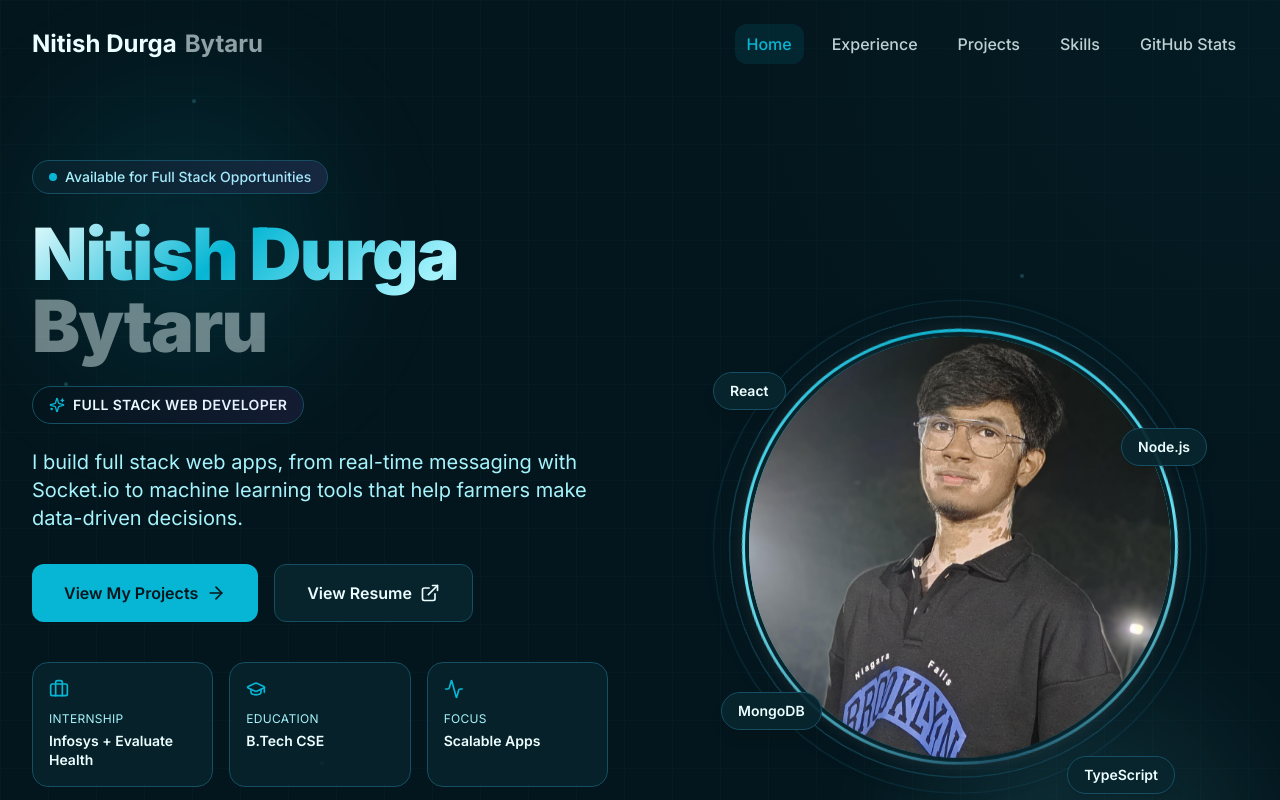
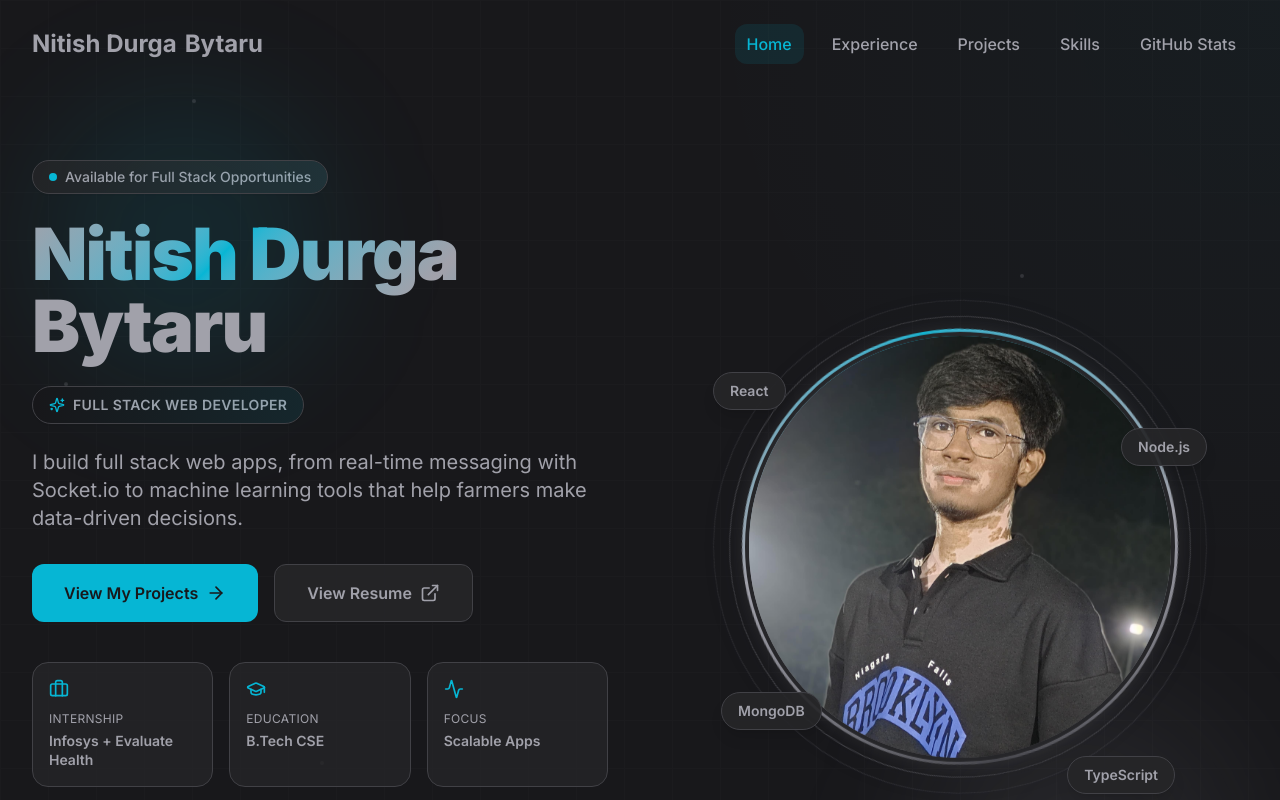
Before and after one commit to nitishbytaru/portfolio, a Next.js app: page / in a window 1280 px wide. Shown: the top 800 px of the page. Built offline with nearby package versions, Linux system fonts and the light colour scheme.

Commit message:
refactor: update color palette and theme variables across components and styles

```diff
--- a/src/app/analytics/page.tsx
+++ b/src/app/analytics/page.tsx
@@ -266,10 +266,10 @@ const AvailabilityCard: React.FC<AvailabilityCardProps> = ({ profile, languages,
     >
       <div className="flex flex-col h-full justify-between space-y-4">
         <div className="flex items-center justify-between">
-          <div className="flex items-center gap-2 px-3 py-1 rounded-full bg-emerald-500/10 border border-emerald-500/20 text-emerald-400 text-xs font-semibold">
+          <div className="flex items-center gap-2 px-3 py-1 rounded-full bg-primary/10 border border-primary/20 text-primary text-xs font-semibold">
             <span className="relative flex h-2 w-2">
-              <span className="animate-ping absolute inline-flex h-full w-full rounded-full bg-emerald-400 opacity-75"></span>
-              <span className="relative inline-flex rounded-full h-2 w-2 bg-emerald-500"></span>
+              <span className="animate-ping absolute inline-flex h-full w-full rounded-full bg-primary opacity-75"></span>
+              <span className="relative inline-flex rounded-full h-2 w-2 bg-primary"></span>
             </span>
             <span>Available for Opportunities</span>
           </div>
@@ -321,7 +321,7 @@ const AchievementsCard: React.FC<AchievementsCardProps> = ({ stats, languages, e
         id: "star_collector",
         title: "Star Collector",
         desc: `${stats.totalStars} stars earned`,
-        color: "from-amber-400 to-orange-500",
+        color: "from-primary to-primary-hover",
         icon: "⭐",
       });
     } else {
@@ -329,7 +329,7 @@ const AchievementsCard: React.FC<AchievementsCardProps> = ({ stats, languages, e
         id: "explorer",
         title: "Explorer",
         desc: "Beginning the journey",
-        color: "from-blue-400 to-indigo-500",
+        color: "from-primary to-primary-hover",
         icon: "🧭",
       });
     }
@@ -339,7 +339,7 @@ const AchievementsCard: React.FC<AchievementsCardProps> = ({ stats, languages, e
         id: "deployer",
         title: "Live Deployer",
         desc: `${stats.deployedCount} active links`,
-        color: "from-emerald-400 to-teal-500",
+        color: "from-primary to-primary-hover",
         icon: "🚀",
       });
     }
@@ -349,7 +349,7 @@ const AchievementsCard: React.FC<AchievementsCardProps> = ({ stats, languages, e
         id: "polyglot",
         title: "Polyglot",
         desc: `${languages.length} languages used`,
-        color: "from-purple-400 to-pink-500",
+        color: "from-primary to-primary-hover",
         icon: "💻",
       });
     }
@@ -360,7 +360,7 @@ const AchievementsCard: React.FC<AchievementsCardProps> = ({ stats, languages, e
         id: "pr_creator",
         title: "Active Pusher",
         desc: `${commitEventsCount} push events recently`,
-        color: "from-cyan-400 to-blue-500",
+        color: "from-primary to-primary-hover",
         icon: "⚡",
       });
     } else {
@@ -368,7 +368,7 @@ const AchievementsCard: React.FC<AchievementsCardProps> = ({ stats, languages, e
         id: "observer",
         title: "Watchtower",
         desc: "Monitoring events",
-        color: "from-gray-400 to-slate-500",
+        color: "from-primary to-primary-hover",
         icon: "👁️",
       });
     }
@@ -405,7 +405,7 @@ const AchievementsCard: React.FC<AchievementsCardProps> = ({ stats, languages, e
               <div
                 className={`flex h-9 w-9 shrink-0 items-center justify-center rounded-lg bg-gradient-to-br ${ach.color} text-lg shadow-md group-hover/badge:scale-110 group-hover/badge:rotate-6 transition-transform duration-300`}
               >
-                {ach.icon}
+                <span className="grayscale">{ach.icon}</span>
               </div>
               <div className="min-w-0">
                 <div className="text-xs font-bold text-text truncate">{ach.title}</div>
@@ -508,10 +508,7 @@ const RepoCard: React.FC<RepoCardProps> = ({ repo, index, isVisible }) => (
       {repo.language && (
         <span className="flex items-center gap-1.5">
           <span className="h-2.5 w-2.5 rounded-full" style={{
-            backgroundColor: (({
-              JavaScript: "#f1e05a", TypeScript: "#3178c6", Python: "#3572A5",
-              HTML: "#e34c26", PHP: "#4F5D95", EJS: "#a91e50", Blade: "#f7523f",
-            } as Record<string, string>)[repo.language]) || "#6e7681"
+            backgroundColor: "var(--primary)"
           }} />
           {repo.language}
         </span>
--- a/src/app/globals.css
+++ b/src/app/globals.css
@@ -28,16 +28,17 @@
 /* Single fixed theme */
 :root {
   color-scheme: dark;
-  --bg: #04161D;
-  --surface: #08252E;
-  --surface-elevated: #0C313D;
-  --border: #164E63;
-  --secondary: #67E8F9;
+  /* 60% base, 30% gray, 10% accent. Surfaces and borders are tints of these only. */
+  --bg: #18181B;
+  --surface: color-mix(in srgb, #A1A1AA 10%, #18181B);
+  --surface-elevated: color-mix(in srgb, #A1A1AA 16%, #18181B);
+  --border: color-mix(in srgb, #A1A1AA 30%, #18181B);
+  --secondary: #A1A1AA;
   --primary: #06B6D4;
-  --primary-hover: #0891B2;
-  --text: #ECFEFF;
-  --text-secondary: #A5F3FC;
-  --muted-text: #67E8F9;
+  --primary-hover: color-mix(in srgb, #06B6D4 85%, #18181B);
+  --text: #A1A1AA;
+  --text-secondary: #A1A1AA;
+  --muted-text: #A1A1AA;
   --radius: 0.625rem;
 }
 
@@ -185,7 +186,7 @@
   background: linear-gradient(
     90deg,
     transparent 0%,
-    rgba(168, 85, 247, 0.1) 50%,
+    color-mix(in srgb, var(--primary) 10%, transparent) 50%,
     transparent 100%
   );
   background-size: 200% 100%;
@@ -277,7 +278,7 @@
   inset: 0;
   background: radial-gradient(
     circle at var(--ripple-x, 50%) var(--ripple-y, 50%),
-    rgba(255, 255, 255, 0.15) 0%,
+    color-mix(in srgb, var(--secondary) 15%, transparent) 0%,
     transparent 60%
   );
   opacity: 0;
@@ -441,7 +442,7 @@
 }
 
 :focus-visible {
-  outline: 2px solid var(--secondary);
+  outline: 2px solid var(--primary);
   outline-offset: 2px;
 }
 
--- a/src/app/page.tsx
+++ b/src/app/page.tsx
@@ -164,7 +164,7 @@ export default function Home() {
               <Reveal delay={0.1}>
                 <h1 className="mb-6 text-5xl font-black tracking-tight text-text md:text-7xl">
                   <span className="gradient-text">Nitish Durga</span>{" "}
-                  <span className="text-text/45">Bytaru</span>
+                  <span className="text-text">Bytaru</span>
                 </h1>
               </Reveal>
 
--- a/src/app/projects/page.tsx
+++ b/src/app/projects/page.tsx
@@ -85,7 +85,7 @@ const ProjectCardBody: React.FC<ProjectCardProps> = ({ project }) => (
     </ul>
 
     <div className="mt-auto flex flex-col border-t border-border pt-5">
-      <div className="text-xs font-bold uppercase tracking-wider text-text-secondary/70 mb-3 flex items-center gap-1.5">
+      <div className="text-xs font-bold uppercase tracking-wider text-text-secondary mb-3 flex items-center gap-1.5">
         <Code2 className="w-3.5 h-3.5 text-primary" />
         Tech Stack
       </div>
--- a/src/components/layout/Navbar.tsx
+++ b/src/components/layout/Navbar.tsx
@@ -75,7 +75,7 @@ const Navbar = () => {
               <span className="absolute -bottom-1 left-0 w-0 h-0.5 bg-primary transition-all duration-300 group-hover:w-full" />
             </span>
 
-            <span className="text-text/60">Bytaru</span>
+            <span className="text-text">Bytaru</span>
           </Link>
 
           <div className="hidden md:flex items-center space-x-4 relative z-10">
@@ -90,7 +90,7 @@ const Navbar = () => {
                   className={`px-3 py-2 rounded-xl font-medium transition-all duration-300 relative group ${
                     active
                       ? "text-primary bg-primary/10"
-                      : "text-text/80 hover:text-primary hover:bg-surface-elevated/70"
+                      : "text-text hover:text-primary hover:bg-surface-elevated/70"
                   }`}
                 >
                   {link.name}
@@ -101,7 +101,7 @@ const Navbar = () => {
 
           <button
             type="button"
-            className="md:hidden relative z-10 flex h-11 w-11 items-center justify-center text-text/80 bg-surface/70 border border-border hover:text-primary hover:bg-surface-elevated transition-colors rounded-xl"
+            className="md:hidden relative z-10 flex h-11 w-11 items-center justify-center text-text bg-surface/70 border border-border hover:text-primary hover:bg-surface-elevated transition-colors rounded-xl"
             onClick={() => setIsOpen(!isOpen)}
             aria-label={isOpen ? "Close menu" : "Open menu"}
             aria-expanded={isOpen}
@@ -131,7 +131,7 @@ const Navbar = () => {
                   className={`px-4 py-3 rounded-xl font-medium transition-colors ${
                     active
                       ? "text-primary bg-primary/10"
-                      : "text-text/80 hover:text-primary hover:bg-background/70"
+                      : "text-text hover:text-primary hover:bg-background/70"
                   }`}
                 >
                   {link.name}
--- a/src/components/layout/ProjectLayout.tsx
+++ b/src/components/layout/ProjectLayout.tsx
@@ -262,7 +262,7 @@ const ProjectLayout: React.FC<ProjectLayoutProps> = ({ project, onLiveLinkClick
                           </div>
 
                           <div className="min-w-0">
-                            <h3 className="text-xs font-bold text-text-secondary/60 uppercase tracking-wider mb-1">
+                            <h3 className="text-xs font-bold text-text-secondary uppercase tracking-wider mb-1">
                               {key.replace(/_/g, " ")}
                             </h3>
 
@@ -314,7 +314,7 @@ const ProjectLayout: React.FC<ProjectLayoutProps> = ({ project, onLiveLinkClick
                         </div>
 
                         <div className="min-w-0">
-                          <h3 className="text-xs font-bold text-text-secondary/60 uppercase tracking-wider mb-1">
+                          <h3 className="text-xs font-bold text-text-secondary uppercase tracking-wider mb-1">
                             {key.replace(/_/g, " ")}
                           </h3>
 
--- a/src/components/ui/SocialLinks.tsx
+++ b/src/components/ui/SocialLinks.tsx
@@ -39,7 +39,7 @@ const SocialLinks: React.FC = () => {
   return (
     <div className="p-6 rounded-2xl border border-border bg-surface backdrop-blur-sm transition-colors duration-300">
       <h2 className="text-lg font-semibold text-text mb-4">
-        Connect <span className="text-text-secondary/60">with</span> me
+        Connect <span className="text-text-secondary">with</span> me
       </h2>
       <div className="grid grid-cols-2 sm:grid-cols-4 gap-4">
         {links.map(({ id, icon, href, name }) => (
--- a/src/components/ui/TechIcon.tsx
+++ b/src/components/ui/TechIcon.tsx
@@ -120,7 +120,7 @@ export const TechIcon: React.FC<TechIconProps> = ({
     <img
       src={iconData.url}
       alt={name}
-      className={`${sizeClassName} object-contain ${
+      className={`${sizeClassName} object-contain grayscale brightness-[1.8] ${
         iconData.darkInvert ? "invert" : ""
       } ${className}`}
     />
```
Also changed, not shown: src/app/experience/page.tsx (+5 -5 lines), src/utils/githubApi.ts (+7 -22 lines).
